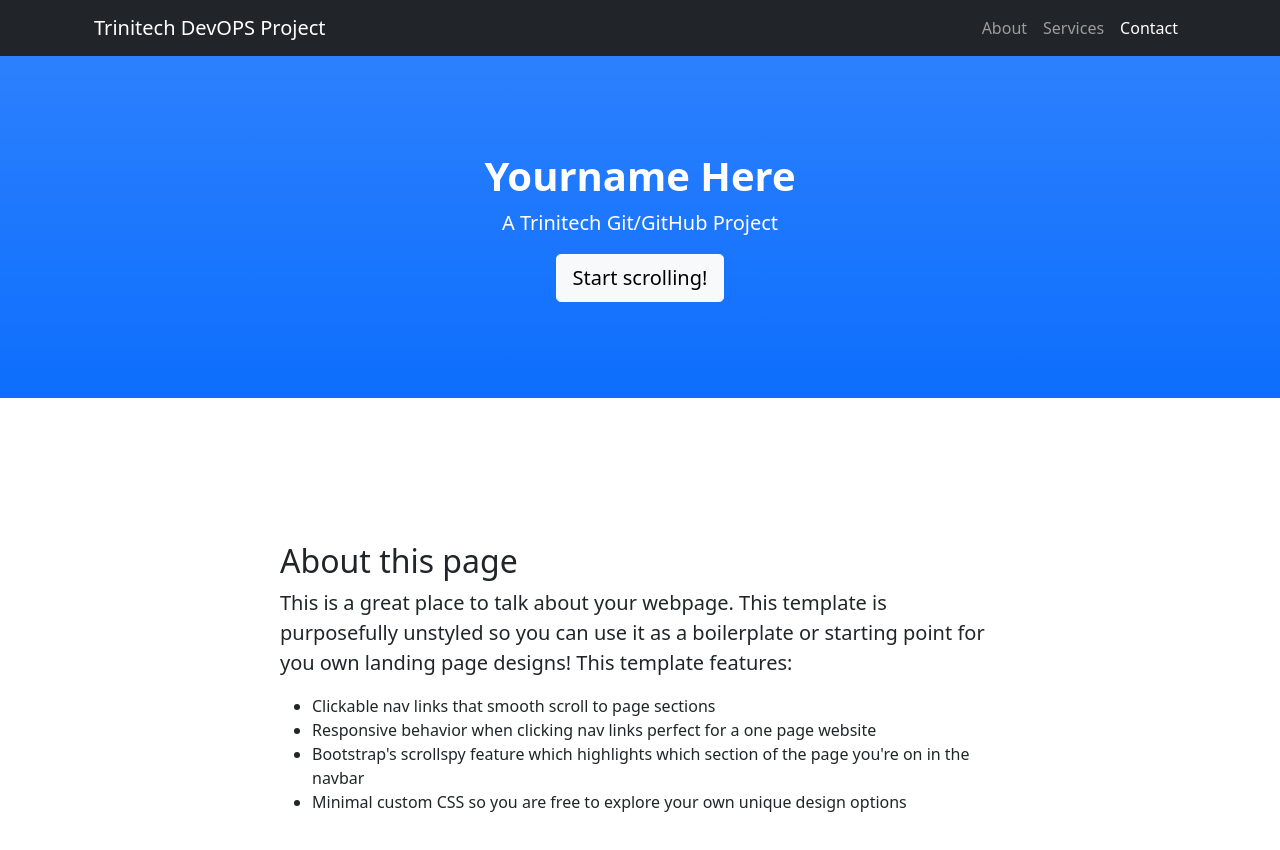
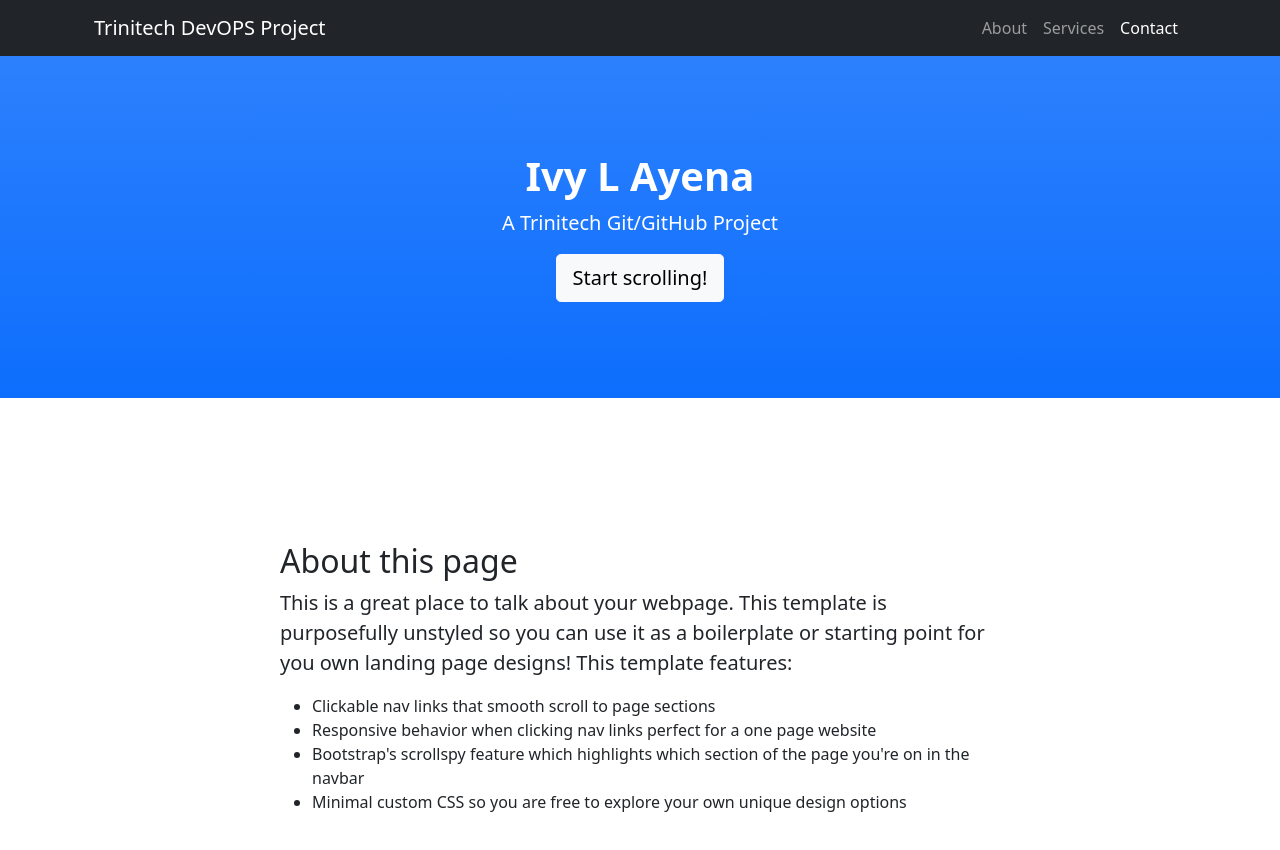
Before and after one commit to amaalie/website1, a plain HTML site: page index.html in a window 1280 px wide. Shown: the top 850 px of the page. Drawn offline with nearby package versions, Linux system fonts and the light colour scheme.

Commit message:
html name change

```diff
--- a/index.html
+++ b/index.html
@@ -30,7 +30,7 @@
         <!-- Header-->
         <header class="bg-primary bg-gradient text-white">
             <div class="container px-4 text-center">
-                <h1 class="fw-bolder">Yourname Here</h1>
+                <h1 class="fw-bolder">Ivy L Ayena</h1>
                 <p class="lead">A Trinitech Git/GitHub Project</p>
                 <a class="btn btn-lg btn-light" href="#about">Start scrolling!</a>
             </div>
```
